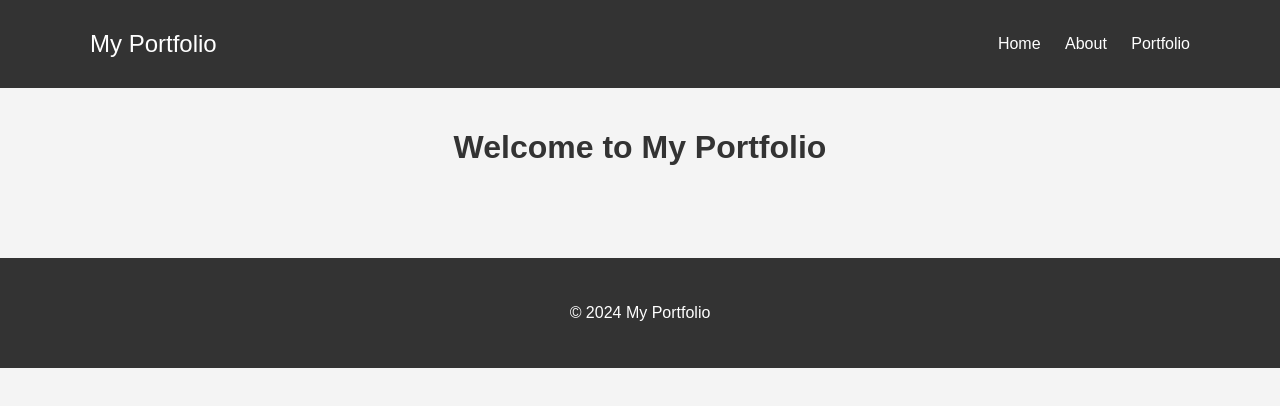
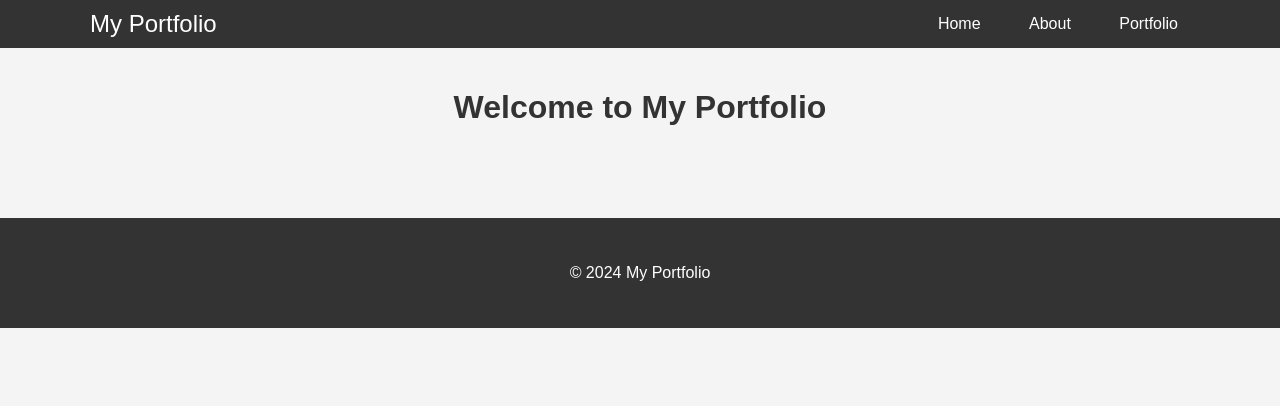
Before and after one commit to Shanelynch/Shanelynch.github.io, a plain HTML site: page index.html in a window 1280 px wide. Drawn offline with Linux system fonts and the light colour scheme.

Commit message:
Update style.css

```diff
--- a/style.css
+++ b/style.css
@@ -22,6 +22,7 @@ body {
     display: flex;
     justify-content: space-between;
     align-items: center;
+    padding: 0 20px; /* Added padding */
 }
 
 .logo {
@@ -47,10 +48,12 @@ body {
     text-decoration: none;
     color: #fff;
     transition: color 0.3s ease;
+    padding: 8px 12px; /* Added padding */
+    border-radius: 5px; /* Added rounded corners */
 }
 
 .nav-links a:hover {
-    color: #ddd;
+    background-color: #555; /* Added hover background color */
 }
 
 h1 {
```
